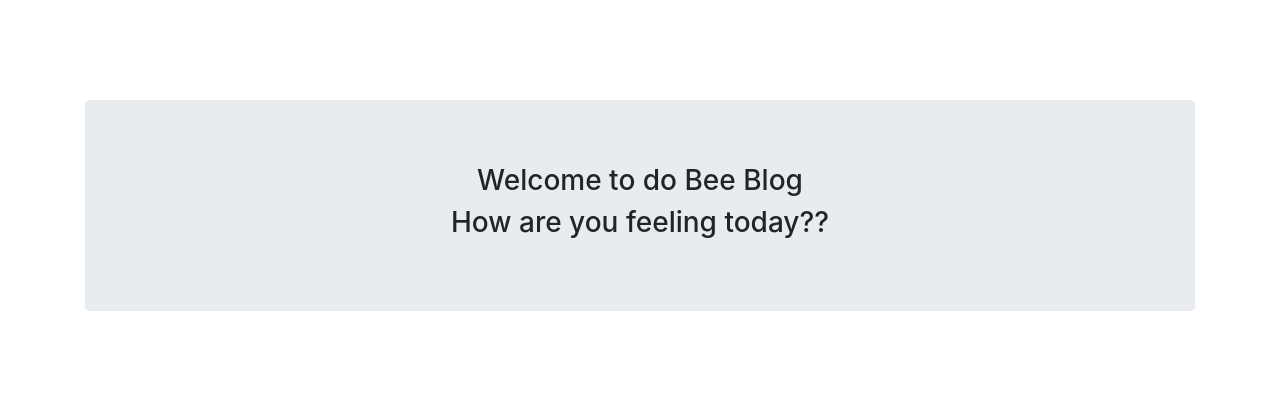
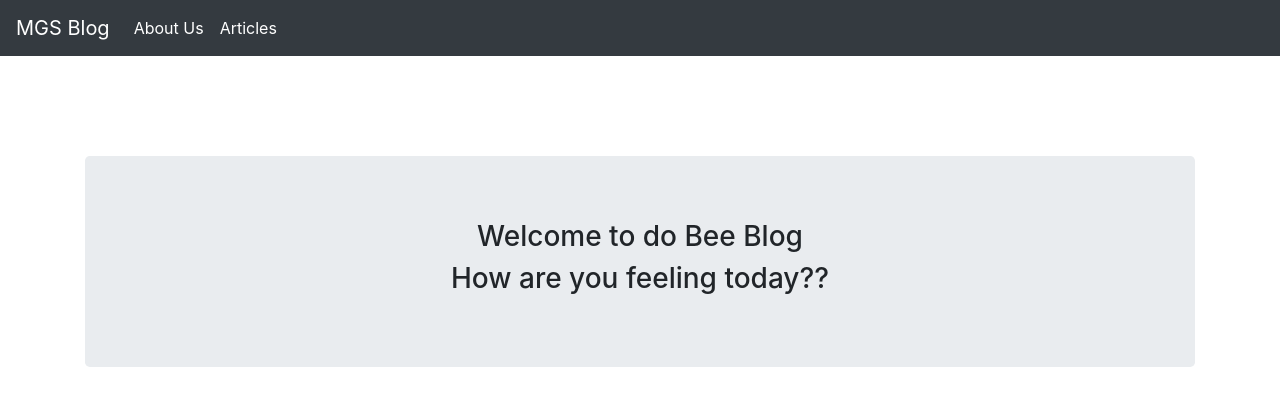
Before and after one commit to Blankbee/django-BlogProject, a Django app: page / in a window 1280 px wide. Shown: the top 406 px of the page. Run offline with Django 4.2, Linux system fonts and the light colour scheme; some libraries are stand-ins or nearby versions.

Commit message:
created navbar

```diff
--- a/article/views.py
+++ b/article/views.py
@@ -1,4 +1,4 @@
-from django.shortcuts import render,HttpResponse
+from django.shortcuts import render
 
 # Create your views here.
 def index(request):
--- /dev/null
+++ b/templates/includes/navbar.html
@@ -0,0 +1,16 @@
+<nav class="navbar navbar-expand-md navbar-dark bg-dark mb-4">
+    <a class="navbar-brand" href="/">MGS Blog</a>
+    <button class="navbar-toggler" type="button" data-toggle="collapse" data-target="#navbarCollapse" aria-controls="navbarCollapse" aria-expanded="false" aria-label="Toggle navigation">
+      <span class="navbar-toggler-icon"></span>
+    </button>
+    <div class="collapse navbar-collapse" id="navbarCollapse">
+      <ul class="navbar-nav mr-auto">
+        <li class="nav-item active">
+          <a class="nav-link" href="/about">About Us <span class="sr-only">(current)</span></a>
+        </li>
+      <li class="nav-item active">
+          <a class="nav-link" href="/articles">Articles <span class="sr-only">(current)</span></a>
+        </li>
+      </ul>
+    </div>
+  </nav>
--- a/templates/layout.html
+++ b/templates/layout.html
@@ -8,7 +8,7 @@
     <title>Bee Blog</title>
 </head>
 <body>
-
+        {% include "includes/navbar.html" %}
         <div style="margin-top:100px" class="container">
             {% block body %}
 
```
